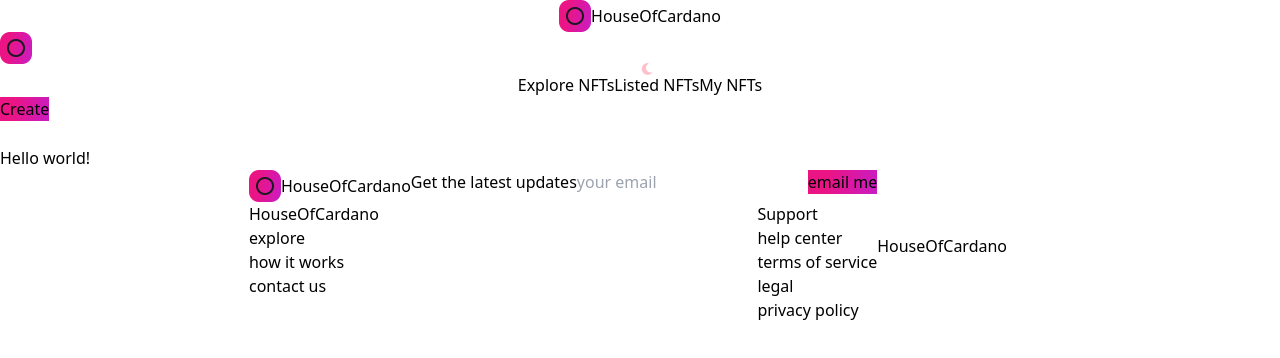
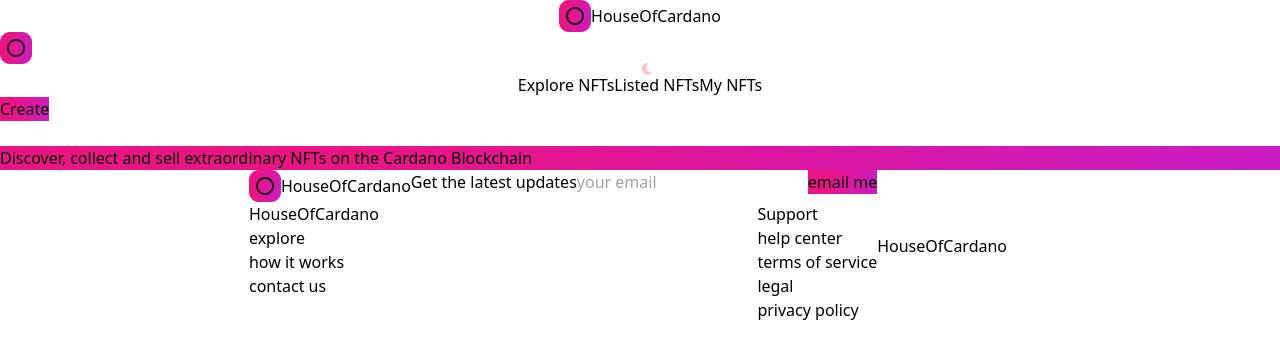
Before and after one commit to House-of-Cardano/2-cardano-millions-testnet, a Next.js app in the folder next-client/: page / in a window 1280 px wide. Shown: the top 358 px of the page. Built offline with nearby package versions, Linux system fonts and the light colour scheme.

Commit message:
[Feature]: code banner section

```diff
--- /dev/null
+++ b/next-client/components/Banner.tsx
@@ -0,0 +1,19 @@
+import React from "react";
+
+interface bannerStyles {
+    banner?: string;
+    childStyles?: string;
+  parentStyles?: string;
+}
+
+const Banner = ({ banner, childStyles, parentStyles }: bannerStyles) => (
+  <div
+    className={`relative w-full flex items-center z-0 overflow-hidden nft-gradient ${parentStyles}`}
+  >
+    <p className={`font-bold text-5xl font-poppins leading-70 ${childStyles}`}>{banner}</p>
+    <div className="absolute w-48 h-48 sm:w-32 sm:h-32 rounded-full white-bg -top-9 -left-16 -z-5" />
+    <div className="absolute w-72 h-72 sm:w-56 sm:h-56 rounded-full white-bg -bottom-24 -right-14 -z-5" />
+  </div>
+);
+
+export default Banner;
--- a/next-client/components/index.ts
+++ b/next-client/components/index.ts
@@ -1,5 +1,6 @@
 import Navbar from "./Navbar";
 import Footer from "./Footer";
 import Button from "./Button";
+import Banner from "./Banner"
 
-export { Navbar, Footer, Button };
+export { Navbar, Footer, Button, Banner };
--- a/next-client/pages/_app.tsx
+++ b/next-client/pages/_app.tsx
@@ -11,7 +11,9 @@
     <ThemeProvider attribute="class">
       <div className="dark:bg-nft-dark bg-white min-h-screen">
         <Navbar />
-        <Component {...pageProps} />
+        <div className="pt-65">
+          <Component {...pageProps} />
+        </div>
         <Footer />
       </div>
       <Script
--- a/next-client/pages/index.tsx
+++ b/next-client/pages/index.tsx
@@ -1,8 +1,16 @@
-import Head from "next/head";
-import Image from "next/image";
+import { Banner } from "../components";
 
-const Home = () => {
-  return <h1 className="text-3xl font-bold underline">Hello world!</h1>;
-};
+const Home = () => (
+<div className="flex justify-center sm:px-4 p-12">
+    <div className="w-full minmd:w-4/5">
+      <Banner
+        banner="Discover, collect and sell extraordinary NFTs on the Cardano Blockchain"
+        childStyles="md:text-4xl sm:text-2xl xs:text-xl text-left"
+        parentStyles="justify-start mb-6 h-72 sm:h-60 p-12 xs:p-4 xs:h-44 rounded-3xl"
+      />
+    </div>
+  </div>
+);
+
 
 export default Home;
```
